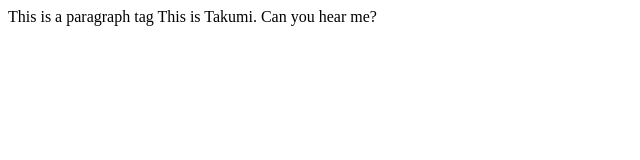
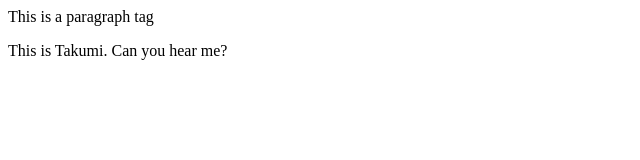
Before and after one commit to Tomatocan3/MART341-WebDesign, a plain HTML site: page assignment-04/index.html in a window 1280 px wide. Shown: the whole page, without its empty margins (0-640 px from the left). Drawn offline with Linux system fonts and the light colour scheme.

Commit message:
Update index.html

```diff
--- a/assignment-04/index.html
+++ b/assignment-04/index.html
@@ -1,3 +1,3 @@
-<p>This is a paragraph tag
-  This is Takumi. Can you hear me?
-</p>
+<p>This is a paragraph tag</p>
+
+<p>This is Takumi. Can you hear me?</p>
```
